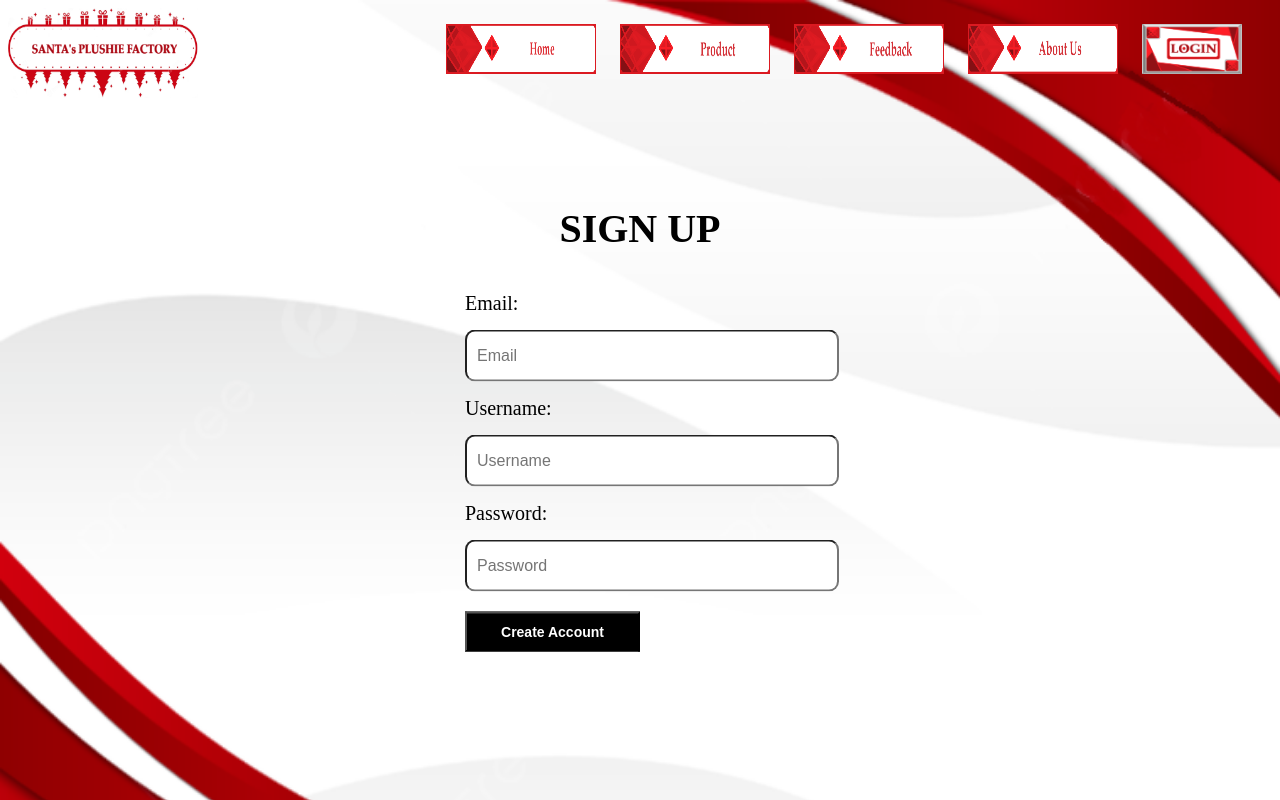
After one commit to daryllim22/Group-3-5010CEM-Enterprise-Project, a PHP site: page /su.php in a window 1280 px wide. The commit adds this page. Run offline with PHP 8.4, Linux system fonts and the light colour scheme.

Commit message:
Add files via upload

```diff
--- /dev/null
+++ b/Connectdb.php
@@ -0,0 +1,8 @@
+<?php
+
+$con= mysqli_connect("localhost","root","","con_db");
+
+if(!$con){
+	die(mysql_error($con));
+}
+?>
--- a/style.css
+++ b/style.css
@@ -10,13 +10,6 @@ background-repeat: no-repeat;
 background-attachment: fixed;
 }
 
-
-label.logo{
-line-height: 120px;
-padding: 0 100px;
-
-
-}
 
 nav {
 background: transparent;
--- /dev/null
+++ b/su.php
@@ -0,0 +1,69 @@
+<?php
+
+include("Connectdb.php");
+
+if ($_SERVER['REQUEST_METHOD']=="POST"){
+
+$email = $_POST['email'];
+$uname = $_POST['name'];
+$pw = $_POST['pw'];
+$hashed_pw = password_hash($pw, PASSWORD_DEFAULT);
+
+if(!empty($email) && !empty($uname) && !empty($pw)){
+
+$query = "INSERT INTO db(email, name, pw) VALUES ('$email','$uname','$hashed_pw')";
+
+mysqli_query($con, $query);
+header("Location: login.php");
+die;
+}else
+{
+echo "Please fill up all details to register.";
+}
+
+}
+
+
+?>
+
+
+<!DOCTYPE html>
+<html lang="utf=8">
+
+
+
+<head>
+<title>Sign up</title>
+<link rel="stylesheet" href="style.css">
+</head>
+<body>
+
+
+<nav>
+		<img src ="images/logo.png" width="190" height="90">
+	<ul>
+		<li><a href="main.php"><img src ="images/home.png" width="150" height="50"></a></li>
+		<li><a href="product.html"><img src ="images/p.png" width="150" height="50"></a></li>
+		<li><a href="feedback.html"><img src ="images/fb.png" width="150" height="50"></a></li>
+		<li><a href="au.html"><img src ="images/au.png" width="150" height="50"></a></li>
+		<li><a href="login.php"><img src ="images/login.png" width="100" height="50"></a></li>
+	</ul>
+</nav>
+
+<div class="layout">
+	<br/><br/>
+		<h1>Sign Up</h1>
+	<form action="#" method="post">
+		<p>Email:</p>
+		<input type="text" name="email" placeholder="Email">
+		<p>Username:</p>
+		<input type="text" name="name" placeholder="Username">
+		<p>Password:</p>
+		<input type="password" name="pw" placeholder="Password">
+		<button type="submit">Create Account</button>
+	</form>
+</div>
+
+
+</body>
+</html>
```
Also changed, not shown: login.php (added, +76 -0 lines).
